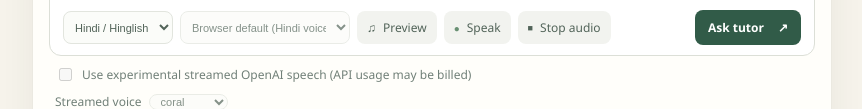
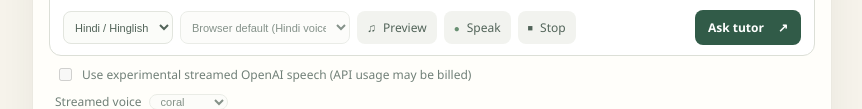
Before and after one commit to 7se7en72025/bolprep, a plain HTML site: page web/index.html in a window 1280 px wide. Shown: the part 651-760 px from the top of the page, without its empty margins (208-1070 px from the left). Drawn offline with Linux system fonts and the light colour scheme; no server answers.

Commit message:
Clarify the stop control scope

```diff
--- a/web/index.html
+++ b/web/index.html
@@ -54,7 +54,7 @@
               <button class="icon-button" id="preview-voice" type="button" aria-label="Preview selected voice" title="Preview selected voice"><span aria-hidden="true">♫</span><span class="button-label">Preview</span></button>
               <button class="icon-button" id="mic-button" type="button" aria-label="Start voice input" title="Start voice input"><span aria-hidden="true">●</span><span class="button-label">Speak</span></button>
               <button class="icon-button server-transcribe-button" id="server-transcribe-button" type="button" aria-label="Record a question for server transcription" title="Record up to 20 seconds; audio is sent for transcription when you stop" hidden disabled><span aria-hidden="true">●</span><span class="button-label">Record</span></button>
-              <button class="icon-button" id="stop-button" type="button" aria-label="Stop tutor turn (Escape)" aria-keyshortcuts="Escape" title="Stop tutor turn (Escape)"><span aria-hidden="true">■</span><span class="button-label">Stop audio</span></button>
+              <button class="icon-button" id="stop-button" type="button" aria-label="Stop tutor turn, audio, or recording (Escape)" aria-keyshortcuts="Escape" title="Stop tutor turn, audio, or recording (Escape)"><span aria-hidden="true">■</span><span class="button-label">Stop</span></button>
             </div>
             <button class="send-button" id="send-button" type="submit"><span id="send-label">Ask tutor</span><span aria-hidden="true">↗</span></button>
           </div>
```
